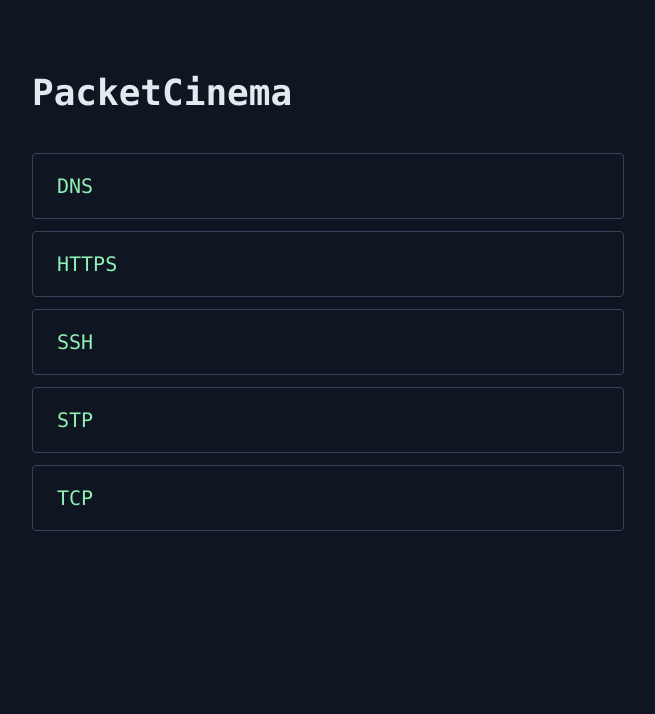
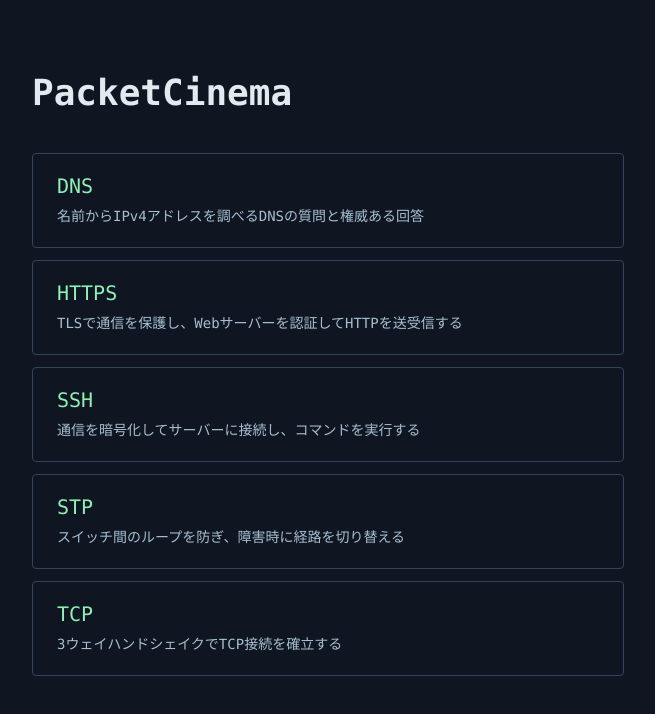
Before and after one commit to harutaro-aiueo/PacketCinema, a React (Vite) app: page / in a window 1280 px wide. Shown: the top 714 px of the page, without its empty margins (312-967 px from the left). Built offline with nearby package versions, Linux system fonts and the light colour scheme.

Commit message:
Show lesson descriptions on home cards (#14)

```diff
--- a/src/app/Home.tsx
+++ b/src/app/Home.tsx
@@ -10,7 +10,13 @@ export function Home({ catalog }: { catalog: readonly ProtocolDefinition[] }) {
           .sort((a, b) => a.title.localeCompare(b.title))
           .map((protocol) => (
             <a className="home-card" href={"#/" + protocol.id} key={protocol.id}>
-              {protocol.title}
+              <span className="home-card-title">{protocol.title}</span>
+              <span className="home-card-description">
+                {protocol.description ??
+                  protocol.scenarios.find(
+                    (scenario) => scenario.id === protocol.defaultScenarioId,
+                  )?.title}
+              </span>
             </a>
           ))}
       </nav>
--- a/src/app/home.css
+++ b/src/app/home.css
@@ -12,12 +12,18 @@
   gap: 12px;
 }
 .home-card {
-  display: block;
+  display: grid;
+  gap: 8px;
   padding: 20px 24px;
   border: 1px solid #35435b;
   border-radius: 4px;
   font-size: 20px;
   color: #8ff0b4;
+}
+.home-card-description {
+  color: #a6bfd0;
+  font-size: 14px;
+  line-height: 1.5;
 }
 .home-card:hover {
   border-color: #8ff0b4;
```
Also changed, not shown: 1 other file (tests, documents, lock files or other folders).
